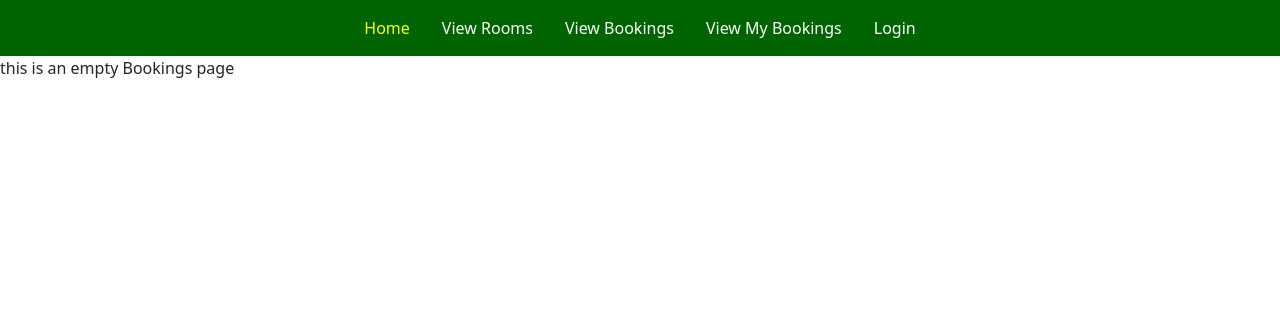
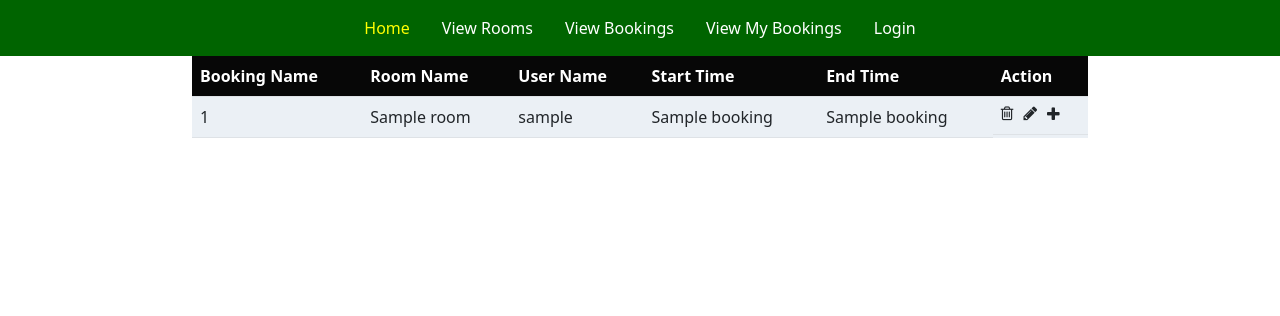
Before and after one commit to johnfoley14/4442Testing, a Flask app: page /booking_View in a window 1280 px wide. Shown: the top 316 px of the page. Run offline with Flask 3, Linux system fonts and the light colour scheme; a database or web service that is not in the repository returns one stand-in record (values such as "Sample title"); some libraries are stand-ins or nearby versions.

Commit message:
Added bookings and mybookings tables

```diff
--- a/src/main.py
+++ b/src/main.py
@@ -178,11 +178,54 @@ def about():
 
 @app.route('/booking_View')
 def bookings():
-    return render_template('Booking.html')
+    global logged_in
+    global logged_in_user_id
+    data = []
+    connection = psycopg2.connect(
+        host= host,
+        database= database,
+        user= user,
+        password=password,
+        port = port)
+    cur = connection.cursor()
+    data.clear()
+    cur.execute('select * from bookings')
+    for row in cur.fetchall():
+        cur.execute('select roomname from rooms where roomid = %s', (row[1],))
+        rname = cur.fetchone()[0]
+        cur.execute('select username from users where userid = %s', (row[2],))
+        uname = cur.fetchone()[0]
+        data.append({"bookingid": str(row[0]), "roomname":rname, "username":uname, "starttime": row[3], "endtime": row[4]})
+    cur.close()
+    connection.close()
+
+    return render_template('Booking.html', data=data)
 
 @app.route('/my_Bookings_View')
 def myBookings():
-    return render_template('myBookings.html')
+    global logged_in
+    global logged_in_user_id
+    data = []
+    data.clear()
+    connection = psycopg2.connect(
+        host= host,
+        database= database,
+        user= user,
+        password=password,
+        port = port)
+    cur = connection.cursor()
+    if logged_in == False:
+        cur.close()
+        connection.close()
+        return render_template('noBookings.html')
+    else:
+        cur.execute('select * from bookings where userid = %s', (logged_in_user_id,))
+        for row in cur.fetchall():
+            cur.execute('select roomname from rooms where roomid = %s', (row[1],))
+            data.append({"bookingid": str(row[0]), "roomname":cur.fetchone()[0], "starttime": row[3], "endtime": row[4]})
+        cur.close()
+        connection.close()
+        return render_template('myBookings.html', data=data)
 
 
 @app.route('/Insertion_data', methods=["GET", "POST"])
@@ -242,7 +285,7 @@ def login():
         if request.method == 'POST' and 'Login' in request.form:
             print("in login")
             try:
-                cur.execute("select password from users where username = '{}'".format(request.form['username']))
+                cur.execute("select password from users where username = '{}'".format(request.form['username']))#
                 corr_password = cur.fetchone()[0]
                 if corr_password != request.form['password']:
                     error = 'Invalid Credentials. Please try again.'
@@ -252,7 +295,6 @@ def login():
                     logged_in_user = request.form['username']
                     cur.execute("select userid from users where username = '{}'".format(logged_in_user))
                     logged_in_user_id = cur.fetchone()[0]
-                    print(logged_in_user + "   " + logged_in_user_id)
                     return redirect('/')
             except:
                 error = 'User does not exist. Please sign up.'
--- a/src/templates/booking.html
+++ b/src/templates/booking.html
@@ -1,14 +1,60 @@
 <!DOCTYPE html>
 <html>
   <head>
-    <title>Room Booking System - Bookings</title>
+    <title>Room Booking System - All Bookings</title>
     {% include 'nav.html' %}
   </head>
 
   <body>
     <div>
-
-      this is an empty Bookings page
+      <div id="table">
+        <table class="table" id="tbl">
+          <thead style="background-color: #070707; color: white">
+            <tr>
+              <!--<th scope="col">Room ID</th> -->
+              <th scope="col">Booking Name</th>
+              <th scope="col">Room Name</th>
+              <th scope="col">User Name</th>
+              <th scope="col">Start Time</th>
+              <th scope="col">End Time</th>
+              <th scope="col">Action</th>
+            </tr>
+          </thead>
+          <tbody id="myTable" style="background-color: rgb(235, 240, 245)">
+            <!-- first-row -->
+            {% for row in data %}
+            <tr>
+              <!-- <td>{{ row["RoomID"] }}</td> -->
+              <td>{{ row["bookingid"] }}</td>
+              <td>{{ row["roomname"] }}</td>
+              <td>{{ row["username"] }}</td>
+              <td>{{ row["starttime"] }}</td>
+              <td>{{ row["endtime"] }}</td>
+              <td style="display: flex; gap: 10px">
+                <i
+                  class="fa fa-trash-o"
+                  aria-hidden="true"
+                  style="cursor: pointer"
+                ></i>
+                <i
+                  class="fa fa-pencil"
+                  aria-hidden="true"
+                  style="cursor: pointer"
+                ></i>
+                <div style="margin-top: -3px">
+                  <i
+                    class="fa fa-plus"
+                    aria-hidden="true"
+                    style="cursor: pointer"
+                    data-bs-toggle="modal"
+                    data-bs-target="#myModal"
+                  ></i>
+                </div>
+              </td>
+            </tr>
+            {% endfor %}
+          </tbody>
+        </table>
     </div>
   </body>
 </html>
```
Also changed, not shown: src/templates/myBookings.html (+46 -2 lines), src/templates/noBookings.html (added, +14 -0 lines), tests/test_UserTest.py (+1 -1 lines).
